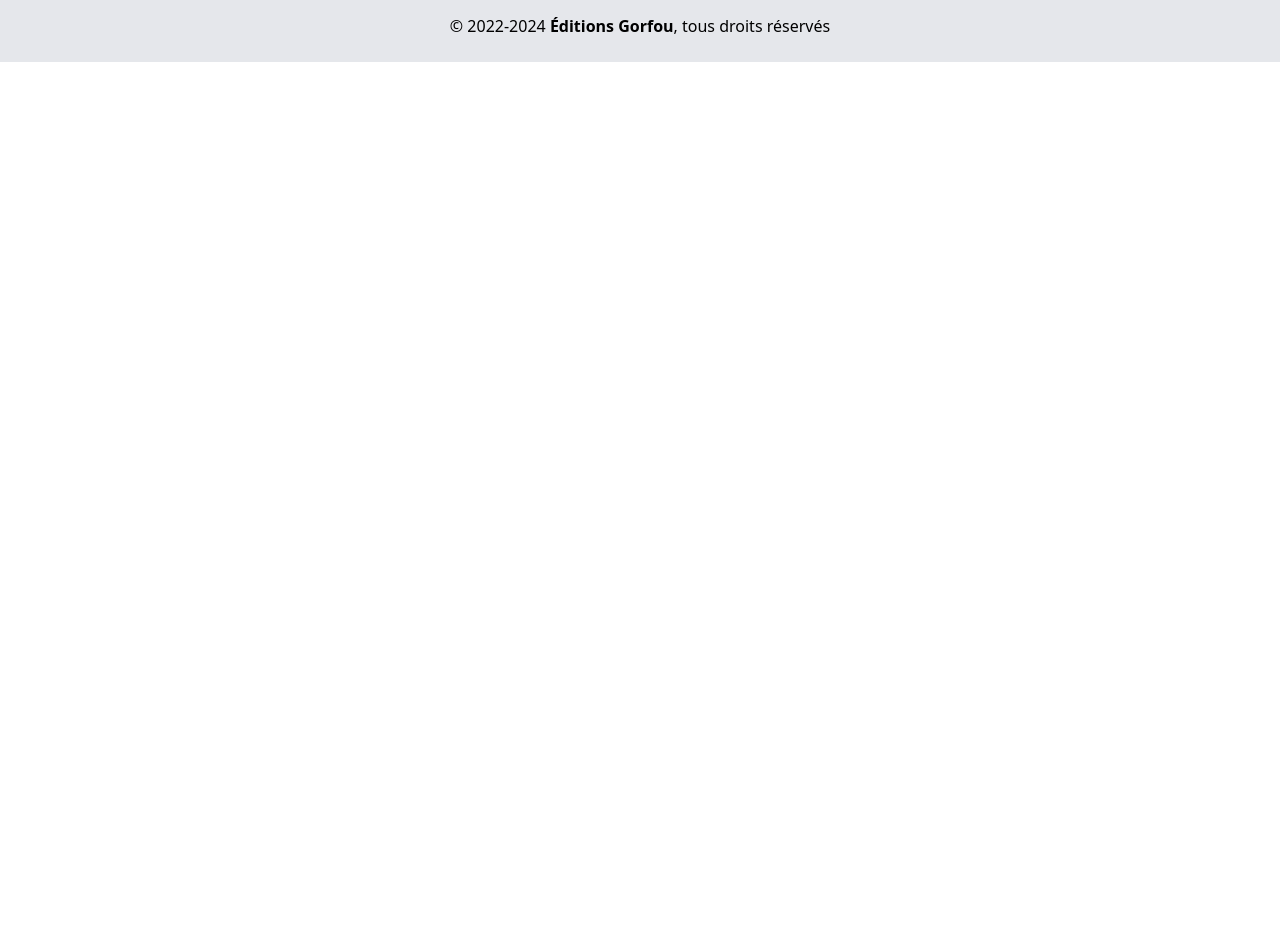
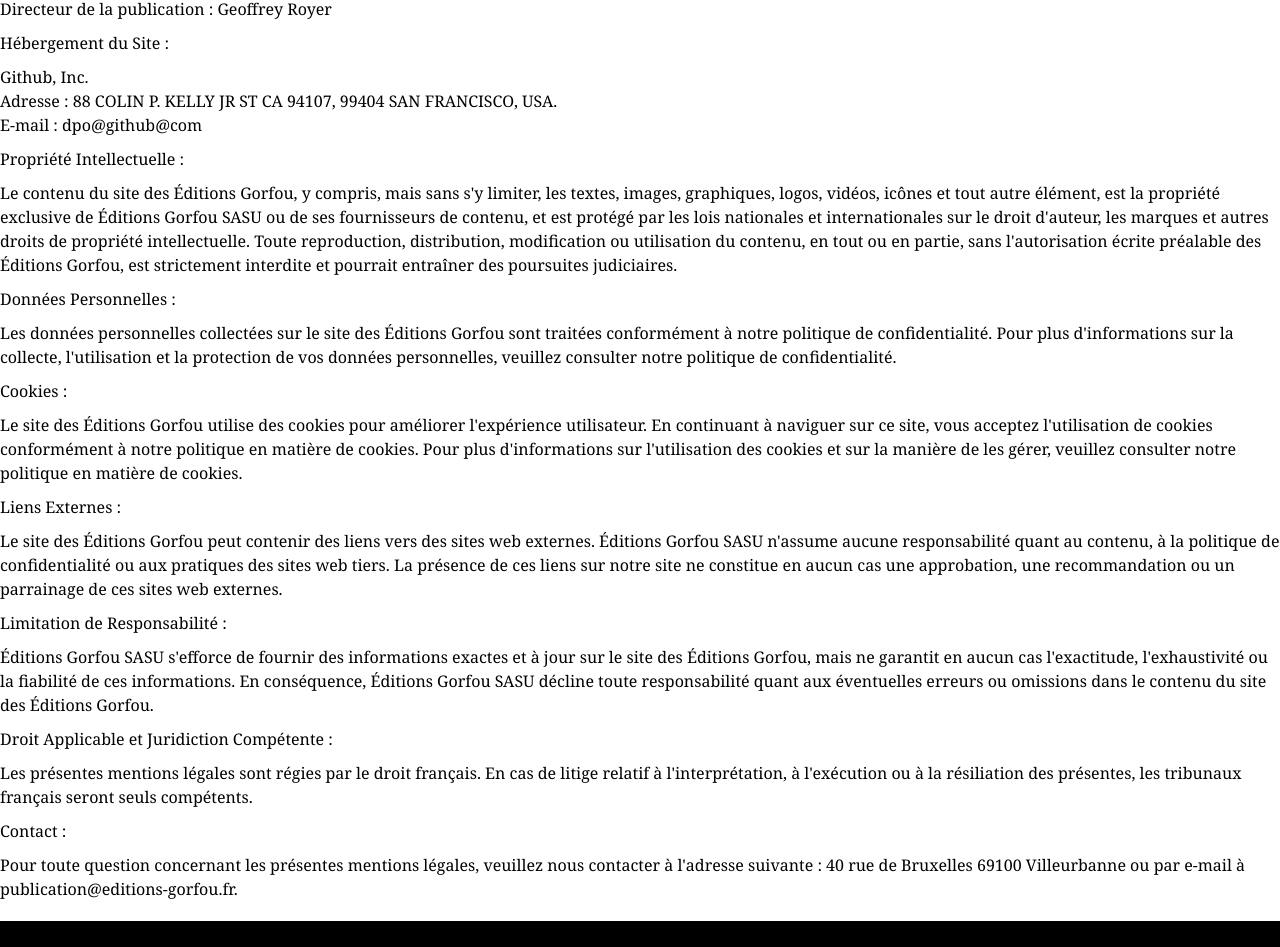
Before and after one commit to Editions-Gorfou/editions-gorfou.github.io, a Next.js app: page /legal-mentions in a window 1280 px wide. Shown: the part 574-1521 px from the top of the page. Before the commit the page ends 800 px from the top, so only its background shows below. Built offline with nearby package versions, Linux system fonts and the light colour scheme; what tw-elements would draw is missing.

Commit message:
Fix website

```diff
--- a/src/pages/authors.js
+++ b/src/pages/authors.js
@@ -28,9 +28,9 @@
     <h1 className="font-medium leading-tight text-5xl mt-5 mb-5 text-center font-bold">Auteurs</h1>
     <ul>
       {authors.map(({ slug, frontmatter }) => (
-        <li>
+        <li key={slug}>
           <Link href={`/author/${slug}`}>
-            <a>{frontmatter.name}</a>
+            {frontmatter.name}
           </Link>
         </li>
       ))}
--- a/src/pages/blog.js
+++ b/src/pages/blog.js
@@ -31,7 +31,7 @@
           {posts.map(({ slug, frontmatter }) => (
             <li>
               <Link href={`/post/${slug}`}>
-                <a>{frontmatter.title}</a>
+                {frontmatter.title}
               </Link>
             </li>
           ))}
--- a/src/pages/legal-mentions.js
+++ b/src/pages/legal-mentions.js
@@ -1,6 +1,75 @@
 export default function LegalMentions() {
   return (
     <>
+        <h1 className="font-medium leading-tight text-5xl mt-5 mb-5 text-center font-bold">Mentions Légales</h1>
+        <div className="container m-5 mx-auto">
+          <p>Conformément aux dispositions de l'article 6 de la loi n° 2004-575 du 21 juin 2004 pour la confiance dans l'économie numérique,
+            les utilisateurs du site des Éditions Gorfou sont informés des informations suivantes :</p>
+
+          <p>Éditeur du Site :</p>
+
+          <p>Éditions Gorfou SASU<br />
+          Société à Actions Simplifiée et Unipersonnelle au capital de 1 000 €.<br />
+          Adresse : 40 rue de Bruxelles 69100 Villeurbanne, France.<br />
+          Téléphone : +33 (0) 7 82 87 49 51<br />
+          E-mail : publication@editions-gorfou.fr<br />
+          RCS : 920608577<br />
+          Numéro TVA intracommunautaire : FR33920608577<br />
+          Directeur de la publication : Geoffrey Royer</p>
+
+          <p>Hébergement du Site :</p>
+
+          <p>Github, Inc.<br />
+          Adresse : 88 COLIN P. KELLY JR ST CA 94107, 99404 SAN FRANCISCO, USA.<br />
+          E-mail : dpo@github@com<br /></p>
+
+          <p>Propriété Intellectuelle :</p>
+
+          <p>Le contenu du site des Éditions Gorfou, y compris, mais sans s'y limiter, les textes, images, graphiques, logos, vidéos,
+            icônes et tout autre élément, est la propriété exclusive de Éditions Gorfou SASU ou de ses fournisseurs de contenu,
+            et est protégé par les lois nationales et internationales sur le droit d'auteur, les marques et autres droits de
+            propriété intellectuelle. Toute reproduction, distribution, modification ou utilisation du contenu, en tout ou en
+            partie, sans l'autorisation écrite préalable des Éditions Gorfou, est strictement interdite et pourrait
+            entraîner des poursuites judiciaires.</p>
+
+          <p>Données Personnelles :</p>
+
+          <p>Les données personnelles collectées sur le site des Éditions Gorfou sont traitées conformément à notre politique de confidentialité.
+          Pour plus d'informations sur la collecte, l'utilisation et la protection de vos données personnelles, veuillez consulter
+          notre politique de confidentialité.</p>
+
+          <p>Cookies :</p>
+
+          <p>Le site des Éditions Gorfou utilise des cookies pour améliorer l'expérience utilisateur.
+            En continuant à naviguer sur ce site, vous acceptez l'utilisation de cookies conformément à
+            notre politique en matière de cookies. Pour plus d'informations sur l'utilisation des cookies
+            et sur la manière de les gérer, veuillez consulter notre politique en matière de cookies.</p>
+
+            <p>Liens Externes :</p>
+
+            <p>Le site des Éditions Gorfou peut contenir des liens vers des sites web externes.
+              Éditions Gorfou SASU n'assume aucune responsabilité quant au contenu, à la politique de confidentialité
+              ou aux pratiques des sites web tiers. La présence de ces liens sur notre site ne constitue en aucun
+              cas une approbation, une recommandation ou un parrainage de ces sites web externes.
+            </p>
+            <p>Limitation de Responsabilité :
+            </p>
+            <p>Éditions Gorfou SASU s'efforce de fournir des informations exactes et à jour sur le site des Éditions Gorfou,
+              mais ne garantit en aucun cas l'exactitude, l'exhaustivité ou la fiabilité de ces informations.
+              En conséquence, Éditions Gorfou SASU décline toute responsabilité quant aux éventuelles erreurs ou omissions dans le contenu du site des Éditions Gorfou.
+            </p>
+            <p>Droit Applicable et Juridiction Compétente :
+            </p>
+            <p>Les présentes mentions légales sont régies par le droit français.
+              En cas de litige relatif à l'interprétation, à l'exécution ou à la
+              résiliation des présentes, les tribunaux français seront seuls compétents.
+            </p>
+            <p>Contact :
+            </p>
+            <p>Pour toute question concernant les présentes mentions légales, veuillez nous contacter à
+              l'adresse suivante : 40 rue de Bruxelles 69100 Villeurbanne ou par e-mail à publication@editions-gorfou.fr.
+              </p>
+        </div>
     </>
   )
 }
--- a/src/styles/global.css
+++ b/src/styles/global.css
@@ -2,6 +2,9 @@
 @tailwind components;
 @tailwind utilities;
 
+body {
+  font-family: Century, Georgia;
+}
 
 .book-description p {
   margin-bottom: 0.75em;
@@ -15,3 +18,7 @@
 .text-align-center {
   text-align: center;
 }
+
+p {
+  margin-bottom: 10px;
+}
```
Also changed, not shown: src/catalog/un-petale-dans-la-braise.md (+1 -1 lines).
